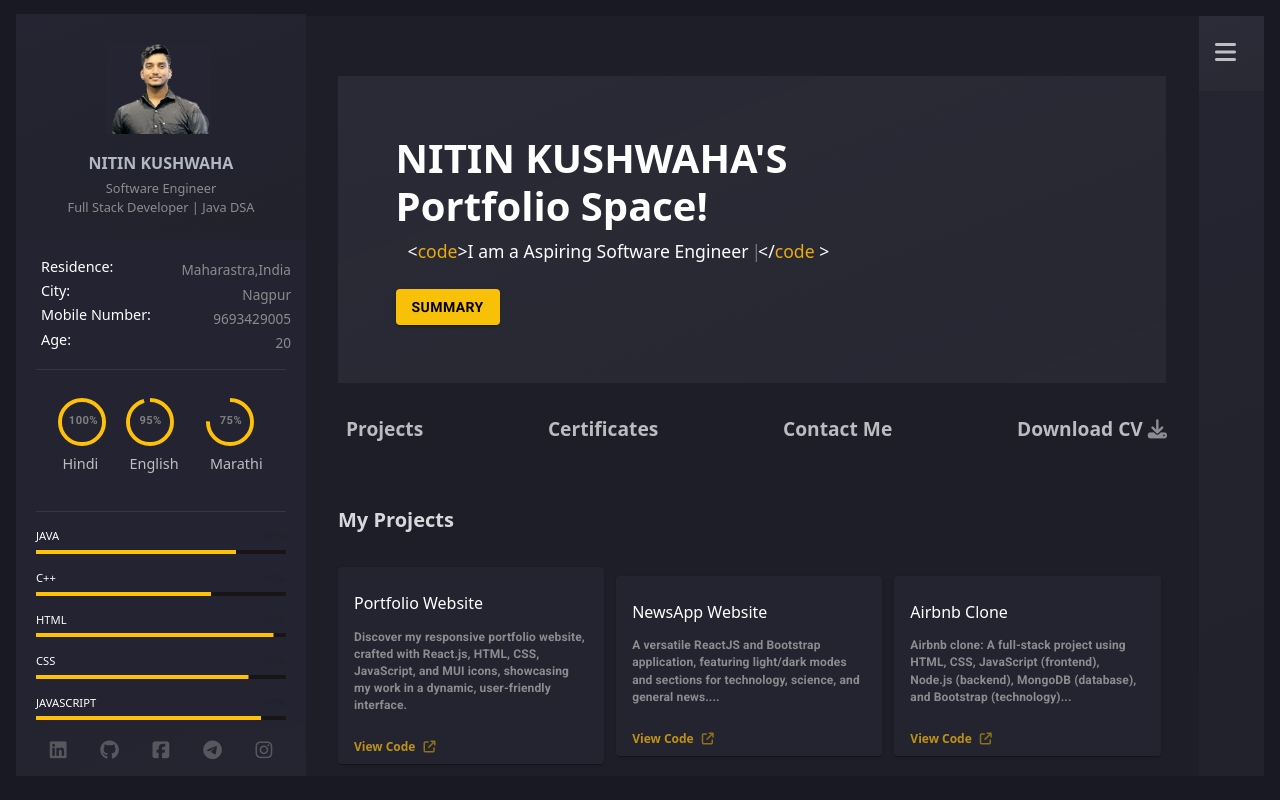
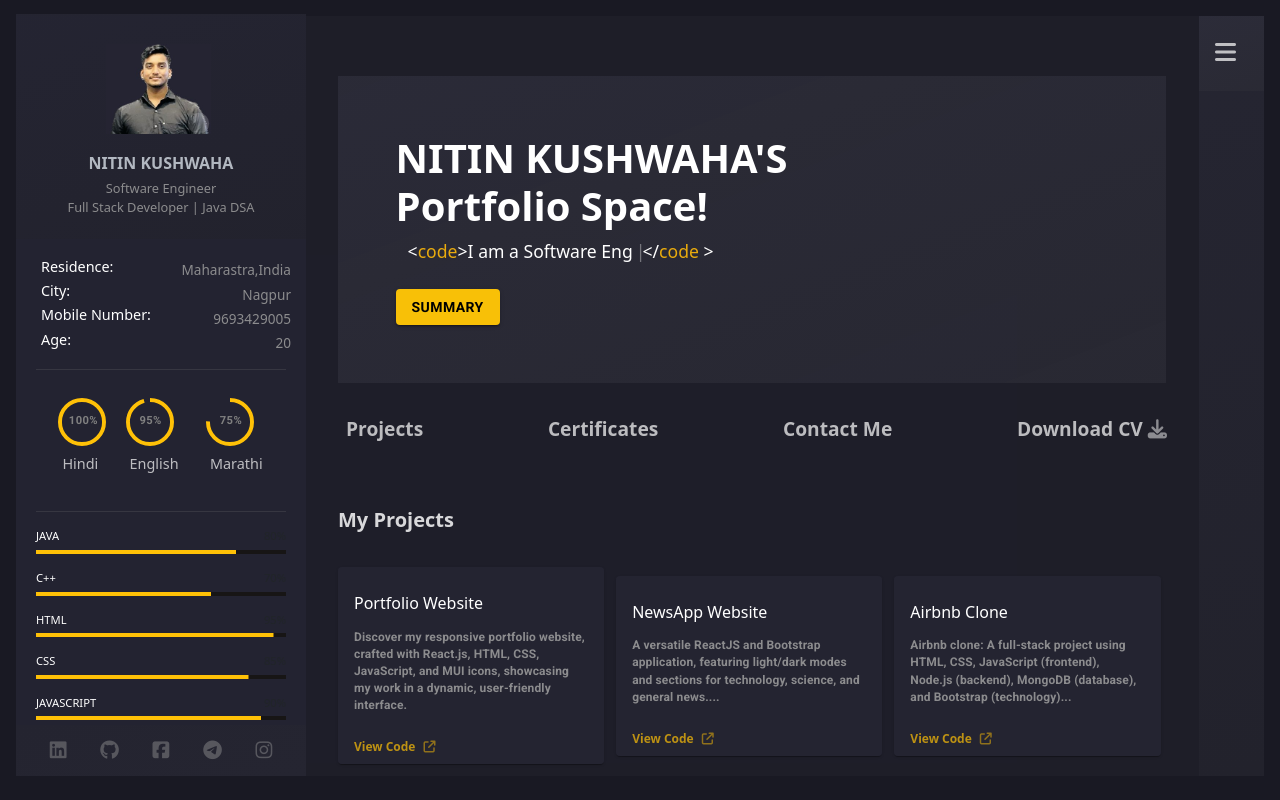
Before and after one commit to Nitinkushwaha19/My-portfolio, a React (Vite) app: page / in a window 1280 px wide. Built offline with nearby package versions, Linux system fonts and the light colour scheme.

Commit message:
fixed content

```diff
--- a/src/InfoBox/TypingBox.jsx
+++ b/src/InfoBox/TypingBox.jsx
@@ -3,7 +3,7 @@ import { useTypewriter, Cursor } from "react-simple-typewriter";
 
 export default function TypingBox() {
   const [text] = useTypewriter({
-    words: ["Aspiring Software Engineer", "Full Stack Developer"],
+    words: ["Software Engineer", "Full Stack Developer"],
     loop: {},
     typeSpeed: 90,
     deleteSpeed: 80,
```
